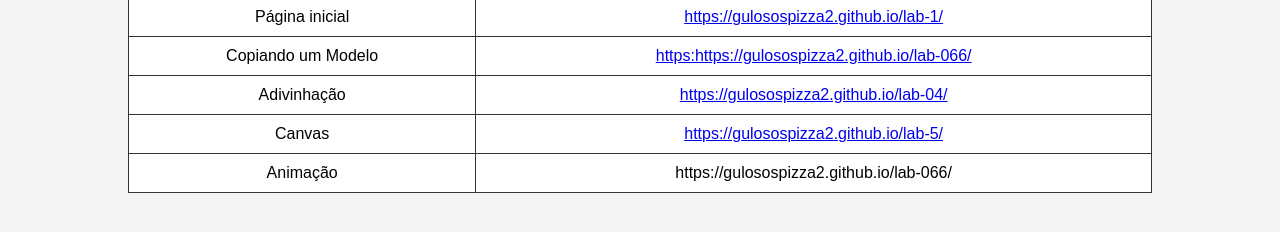
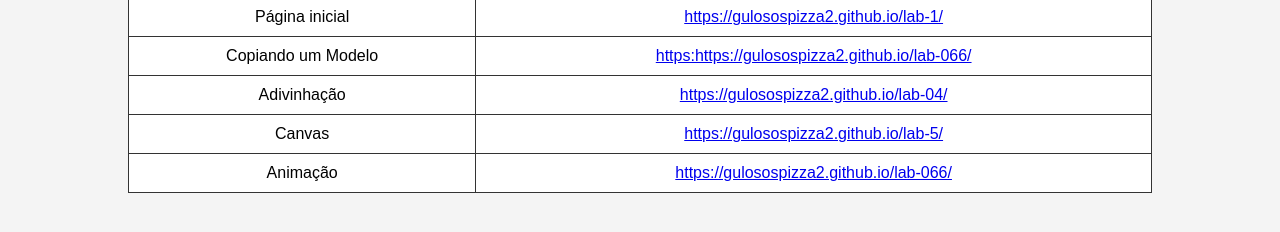
Before and after one commit to gulosospizza2/lab-0222, a plain HTML site: page projects.html in a window 1280 px wide. Shown: the part 156-388 px from the top of the page. Drawn offline with Linux system fonts and the light colour scheme.

Commit message:
projects.html

```diff
--- a/projects.html
+++ b/projects.html
@@ -38,7 +38,7 @@
         </tr>
         <tr>
              <td>Animação</td>
-             <td><a hreft="#">https://gulosospizza2.github.io/lab-066/</a></td>
+             <td><a href="#">https://gulosospizza2.github.io/lab-066/</a></td>
         </tr>
     </table>
 </body>
```
